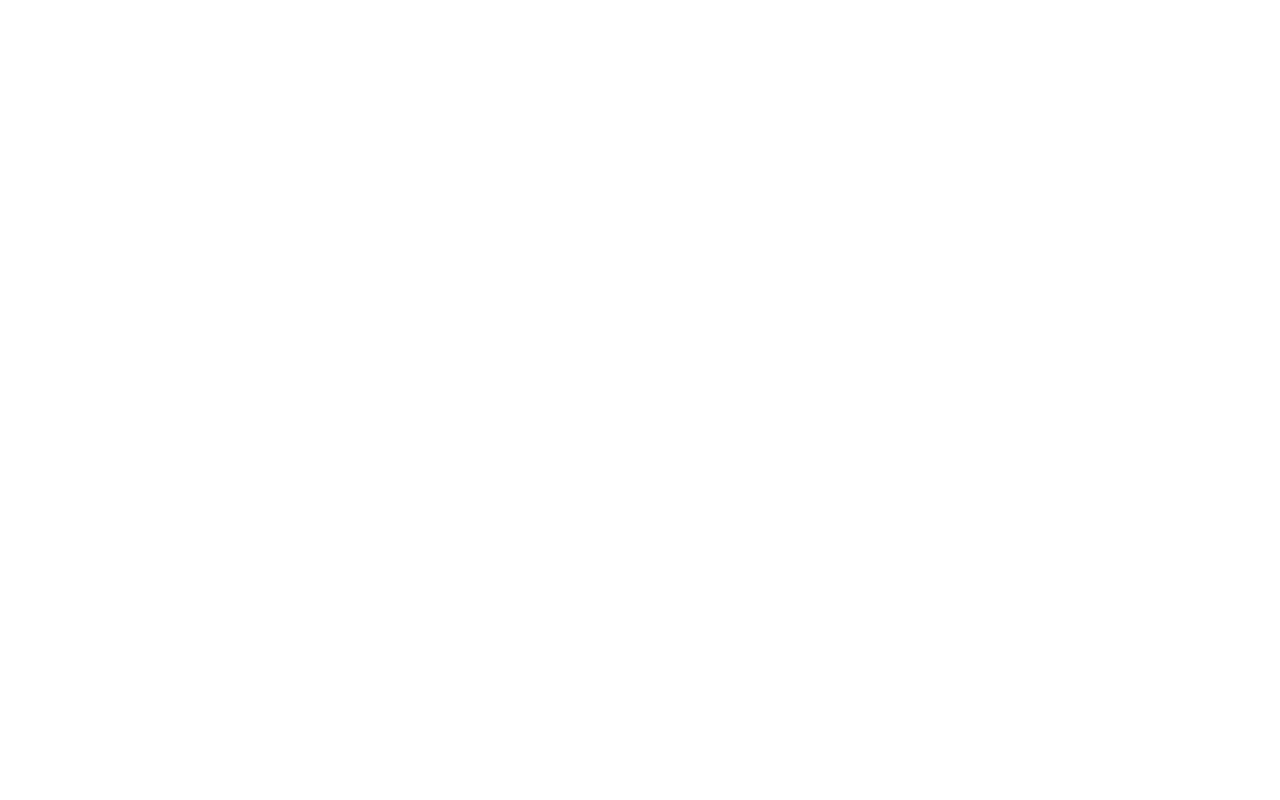
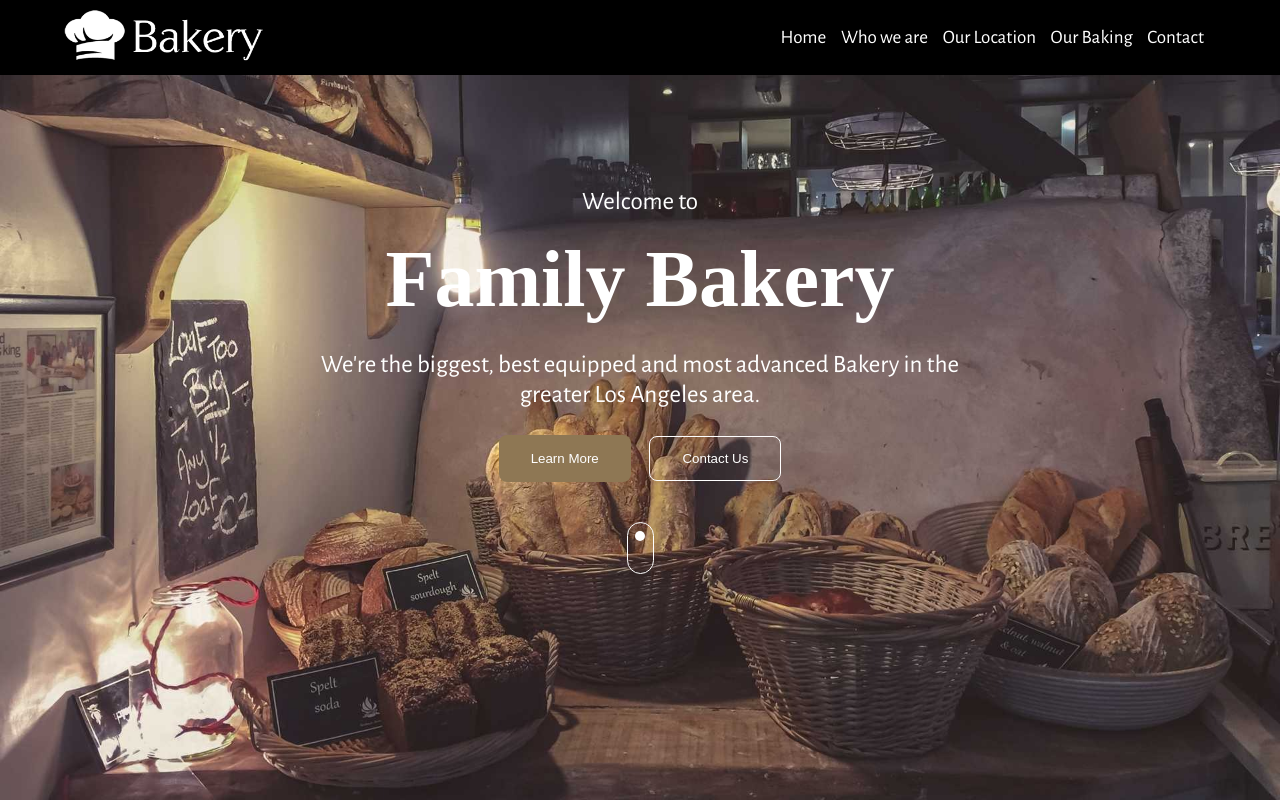
Before and after one commit to SohilaWahed/session-3, a plain HTML site: page index.html in a window 1280 px wide. Drawn offline with nearby package versions, Linux system fonts and the light colour scheme.

Commit message:
home section and navbar

```diff
--- a/css/style.css
+++ b/css/style.css
@@ -0,0 +1,106 @@
+/* General */
+
+body {
+    margin: 0;
+    font-family: "Alegreya Sans", sans-serif;
+}
+
+.container {
+    width: 90%;
+    margin: auto;
+}
+
+/* Navbar */
+
+nav {
+    background-color: black;
+    padding-block: 8px;
+    position: fixed;
+    left: 0;
+    right: 0;
+    top: 0;
+    z-index: 10;
+}
+
+nav .container {
+    display: flex;
+    justify-content: space-between;
+    align-items: center;
+}
+
+nav .logo {
+    width: 200px;
+}
+
+nav .logo img {
+    width: 100%;
+}
+
+nav .links a {
+    color: white;
+    text-decoration: none;
+    margin-right: 12px;
+    font-size: 19px;
+}
+
+/* Home Section */
+
+.home {
+    height: 100vh;
+    background-image: url(../images/imgi_24_drew-coffman-1872.jpg);
+    background-position: center;
+    background-size: cover;
+    text-align: center;
+    display: flex;
+    justify-content: center;
+    align-items: center;
+    color: white;
+}
+
+.home span{
+    font-size: 25px;
+}
+.home h1{
+    font-size: 80px;
+    line-height: 92px;
+    font-family: 'Times New Roman', Times, serif;
+    margin-block: 16px;
+}
+.home p{
+    font-size: 25px;
+    line-height: 30px;
+}
+
+.home button{
+    color: white;
+    border: none;
+}
+.home .btns .learn{
+    padding: 16px 32px;
+    border-radius: 8px;
+    background-color: #8E7754;
+    /* margin-inline-end: 16px; */
+}
+.home .btns .contact{
+    background-color: transparent;
+    border: 1px solid white;
+    padding: 14px 32px ;
+    border-radius: 8px;
+    margin-inline-start: 16px;
+}
+
+.home .shape{
+    width: 25px;
+    height: 50px;
+    border: 1px solid white;
+    margin: 40px auto;
+border-radius: 16px;
+}
+
+.home .shape .circle{
+    width: 10px;
+    height: 10px;
+    background-color: white;
+    border-radius: 50%;
+    margin: 8px auto;
+}
--- a/index.html
+++ b/index.html
@@ -17,6 +17,38 @@
 
 <body>
 
+    <nav>
+        <div class="container">
+            <div class="logo">
+                <img src="./images/imgi_1_bakery-light-1.png" alt="logo">
+            </div>
+            <div class="links">
+                <a href="#home">Home</a>
+                <a href="#who">Who we are</a>
+                <a href="#location">Our Location</a>
+                <a href="#baking">Our Baking</a>
+                <a href="#contact">Contact</a>
+            </div>
+        </div>
+    </nav>
+    <main>
+        <section id="home" class="home">
+            <div class="container">
+                <span>Welcome to</span>
+                <h1>Family Bakery</h1>
+                <p>We're the biggest, best equipped and most advanced Bakery in the <br> greater Los Angeles area.</p>
+                <div class="btns">
+                    <button class="learn">Learn More</button>
+                    <button class="contact">Contact Us</button>
+                </div>
+                <div class="shape">
+                    <div class="circle"></div>
+                </div>
+            </div>
+
+        </section>
+    </main>
+
 </body>
 
 </html>
```
